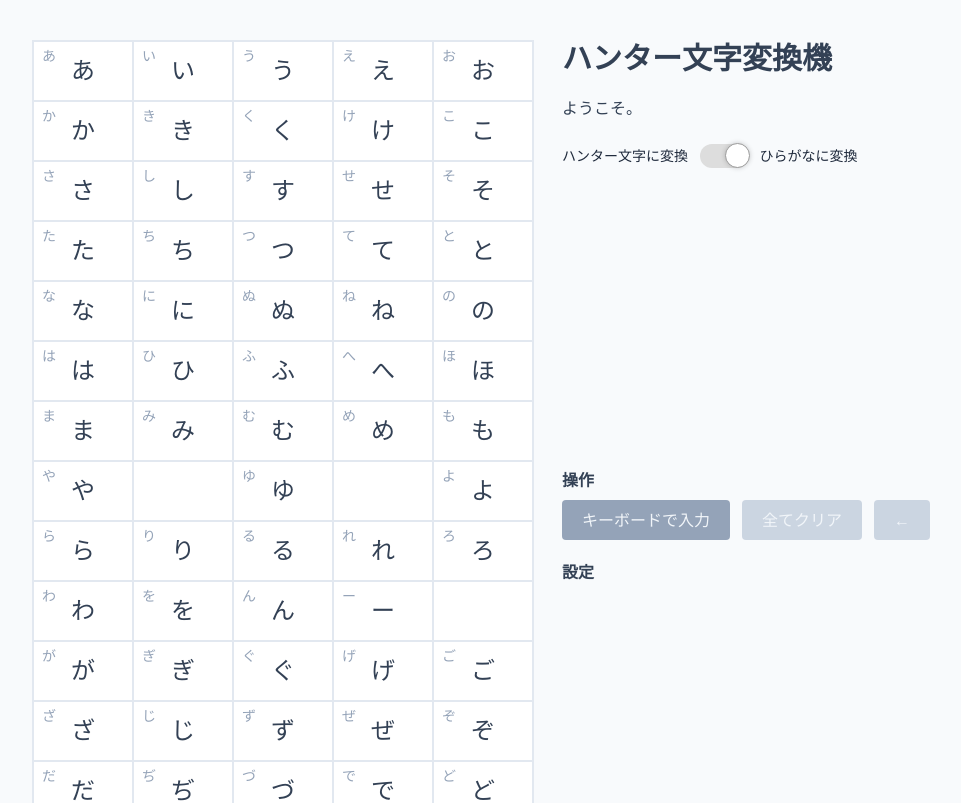
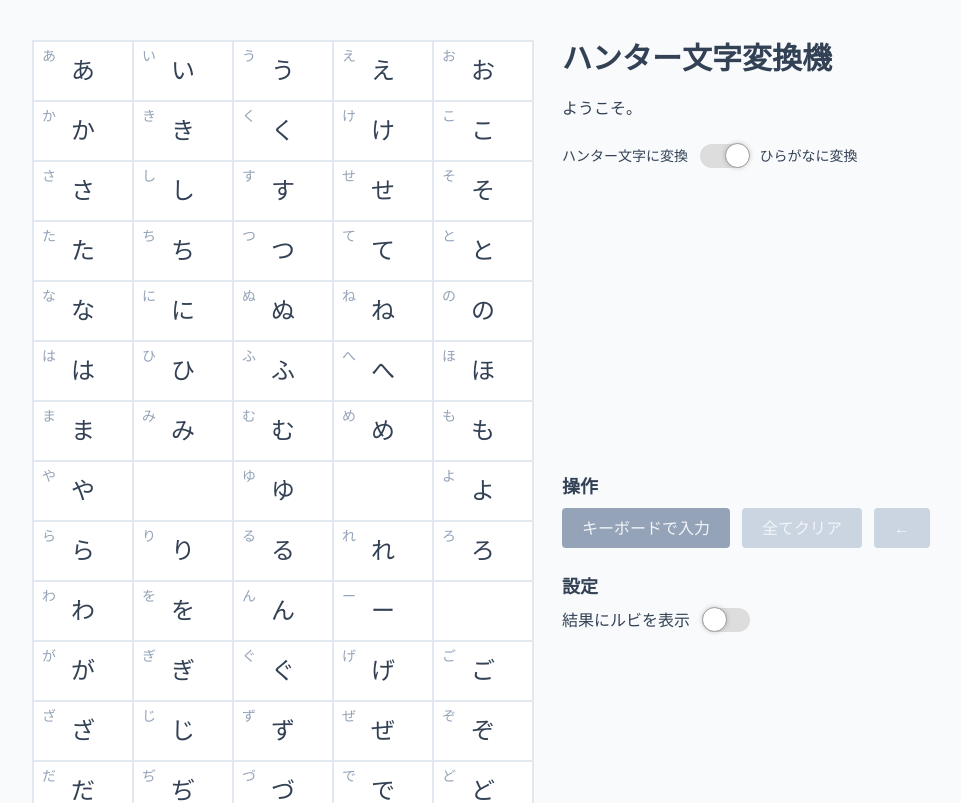
Before and after one commit to nanasi-1/hunter-mozi-converter, a React (Vite) app: page / in a window 1280 px wide. Shown: the top 803 px of the page, without its empty margins (8-969 px from the left). Built offline with nearby package versions, Linux system fonts and the light colour scheme; a web font is replaced by a local one.

Commit message:
isShownRubyを作成

```diff
--- a/src/App.tsx
+++ b/src/App.tsx
@@ -4,10 +4,12 @@ import { useSelectMode } from "./components/output/Mode";
 import { Backspace, ClearInput } from "./components/output/ClearInput";
 import { useMozies } from "./hooks/mozies";
 import { MoziModalOpen } from "./components/output/InputText";
+import { useIsShownRuby } from "./components/output/IsShownRuby";
 
 function App() {
   const { mozies, ...controlMozi } = useMozies()
   const { selectMode, selectModeToggle } = useSelectMode()
+  const { isShownRuby, isShownRubyToggle } = useIsShownRuby()
 
   return (
     <main className="p-10 w-screen bg-slate-50">
@@ -20,16 +22,19 @@ function App() {
           <p className="pb-6 text-slate-700">ようこそ。</p>
           {selectModeToggle}
           <div className="mt-10 px-6 mb-14">
-            <Result mozies={mozies} mode={selectMode} />
+            <Result children={mozies} mode={selectMode} />
           </div>
-          <div className="sticky top-[100vh] mb-64">
-            <h3 className="mt-5 font-bold text-slate-700">操作</h3>
+          <div className="sticky top-[100vh] mb-52">
+            <h3 className="mt-5 font-bold text-slate-700 text-lg">操作</h3>
             <div className="mt-2 flex gap-x-3 items-center">
               <MoziModalOpen mode={selectMode} mozies={mozies} setMozies={controlMozi.set} />
               <ClearInput disabled={mozies.length === 0} onClick={controlMozi.clear} />
               <Backspace disabled={mozies.length === 0} onClick={controlMozi.shift} />
             </div>
-            <h3 className="mt-5 font-bold text-slate-700">設定</h3>
+            <h3 className="mt-6 font-bold text-slate-700 text-lg">設定</h3>
+            <div className="mt-2">
+              {isShownRubyToggle}
+            </div>
           </div>
         </div>
       </div>
--- /dev/null
+++ b/src/components/output/IsShownRuby.tsx
@@ -0,0 +1,20 @@
+import { useState } from "react"
+import Toggle from "../ui/Toggle"
+
+function ShowRubyToggle({ isShown, onChange }: {
+  isShown: boolean
+  onChange: (isShown: boolean) => void
+}) {
+  return (
+    <div className="flex gap-x-3 items-center">
+      <p className="text-slate-700">結果にルビを表示</p>
+      <Toggle value={isShown} onChange={onChange} />
+    </div>
+  )
+}
+
+export function useIsShownRuby() {
+  const [isShownRuby, setIsShownRuby] = useState(false)
+  const isShownRubyToggle = <ShowRubyToggle isShown={isShownRuby} onChange={setIsShownRuby} />
+  return { isShownRubyToggle, isShownRuby }
+}
--- a/src/components/output/Result.tsx
+++ b/src/components/output/Result.tsx
@@ -15,7 +15,7 @@ function TextAreaMozi({ children, mode }: {
   )
 }
 
-function TextAreaInner({ children, mode }: {
+export default function Result({ children, mode }: {
   children: readonly string[]
   mode: SelectMode
 }) {
@@ -25,12 +25,3 @@ function TextAreaInner({ children, mode }: {
     </div>
   )
 }
-
-export default function Result({ mozies, mode }: {
-  mozies: readonly string[]
-  mode: SelectMode
-}) {
-  return (
-    <TextAreaInner mode={mode} children={mozies} />
-  )
-}
--- a/src/components/ui/Toggle.tsx
+++ b/src/components/ui/Toggle.tsx
@@ -17,5 +17,5 @@ export default function Toggle({ value, onChange }: {
 export function ToggleRuby({ children }: {
   children: React.ReactNode
 }) {
-  return <span className="text-sm text-slate-800">{children}</span>
+  return <span className="text-sm text-slate-700">{children}</span>
 }
```
